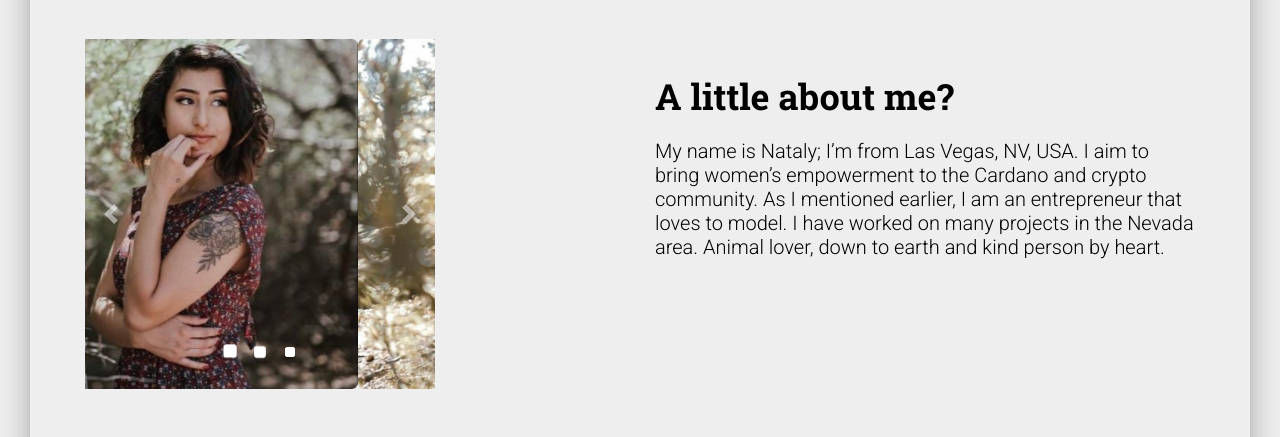
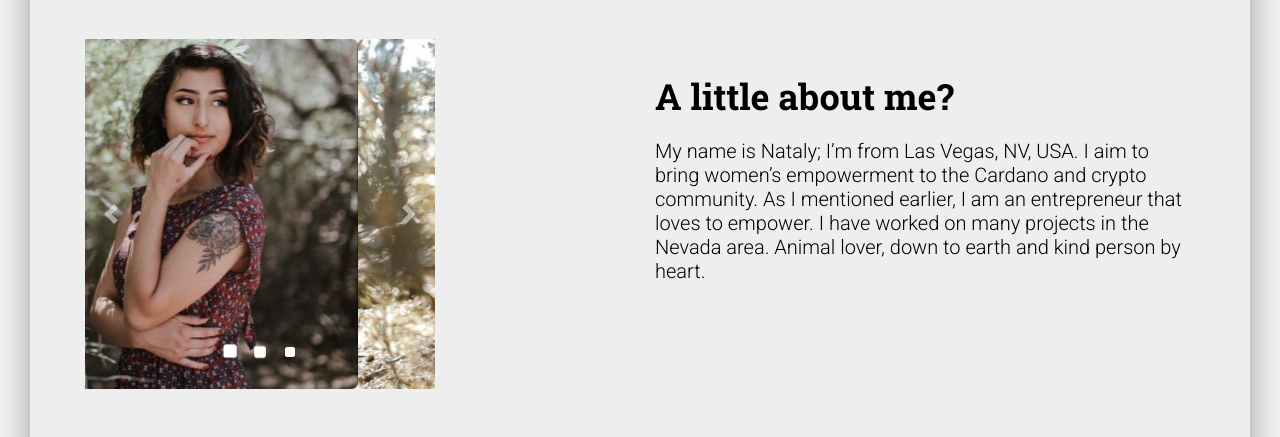
Before and after one commit to babepool/babepool.github.io, a website: page index.html in a window 1280 px wide. Shown: the part 2400-2837 px from the top of the page. Drawn offline with nearby package versions, Linux system fonts and the light colour scheme; no server answers.

Commit message:
Update index.html

```diff
--- a/index.html
+++ b/index.html
@@ -167,7 +167,7 @@
           </div>
           <div class="col-md-6 ml-auto">
             <h2 class="title">A little about me?</h2>
-            <p class="lead">My name is Nataly; I’m from Las Vegas, NV, USA. I aim to bring women’s empowerment to the Cardano and crypto community. As I mentioned earlier, I am an entrepreneur that loves to model. I have worked on many projects in the Nevada area. Animal lover, down to earth and kind person by heart.</p>
+            <p class="lead">My name is Nataly; I’m from Las Vegas, NV, USA. I aim to bring women’s empowerment to the Cardano and crypto community. As I mentioned earlier, I am an entrepreneur that loves to empower. I have worked on many projects in the Nevada area. Animal lover, down to earth and kind person by heart.</p>
           </div>
         </div>
       </div>
```
